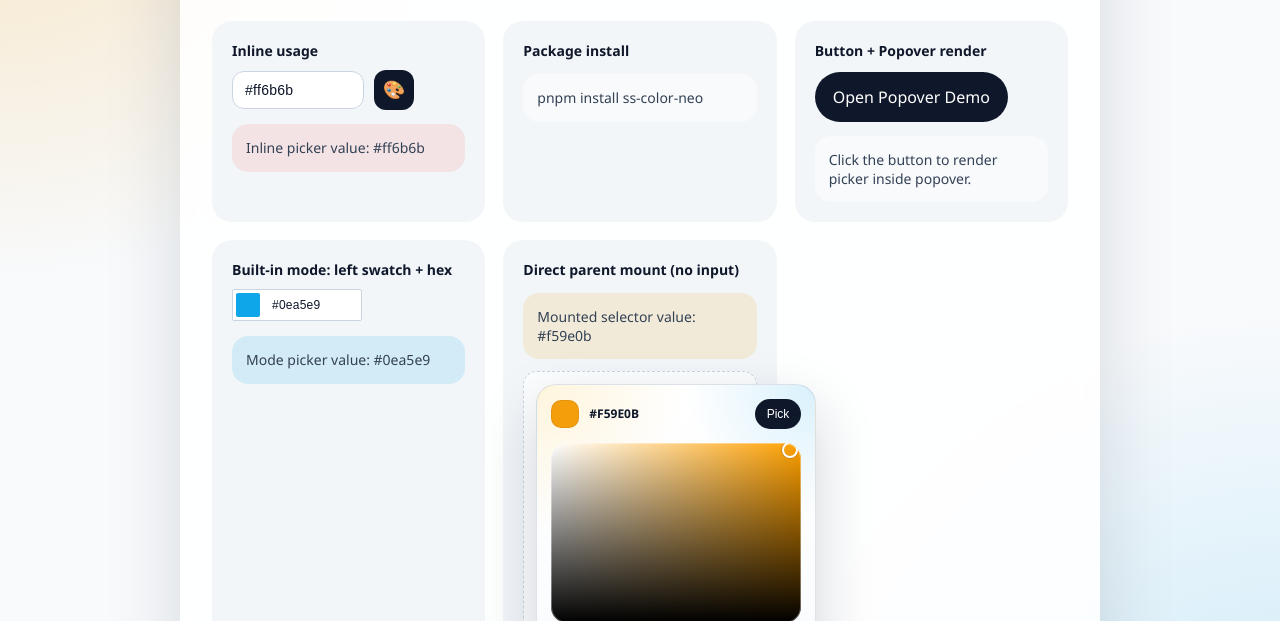
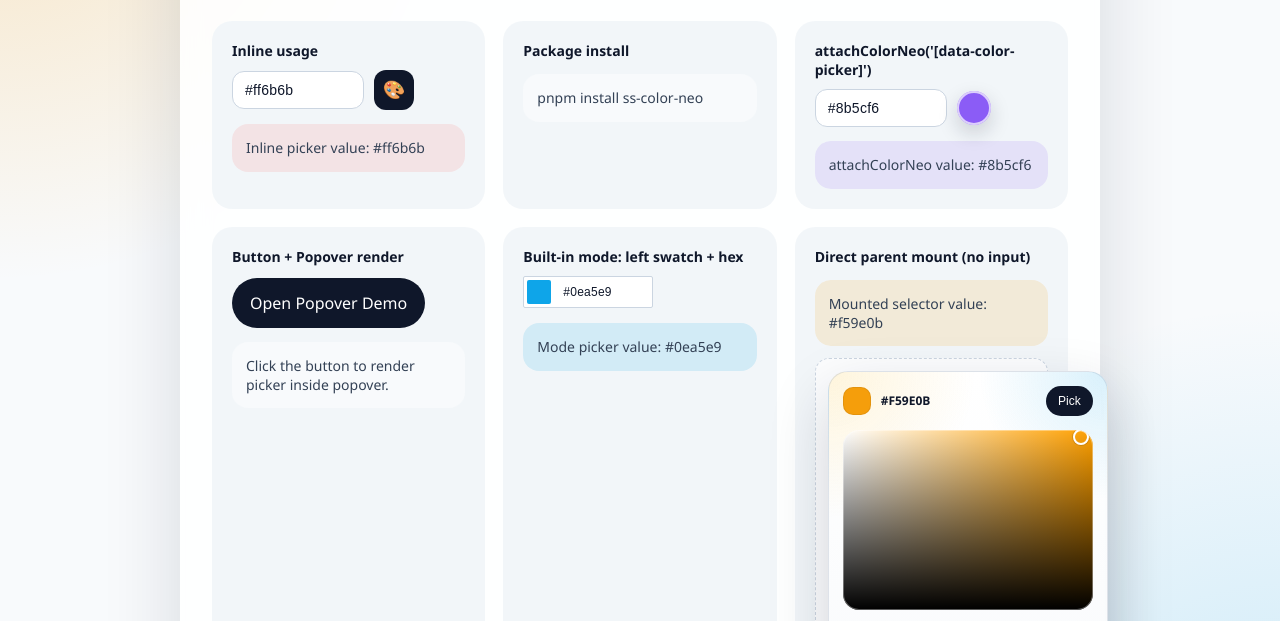
Before and after one commit to nakumar-upland/ss-color-neo, a website built with Vite: page index.html in a window 1280 px wide. Shown: the part 174-795 px from the top of the page. Built offline with nearby package versions, Linux system fonts and the light colour scheme.

Commit message:
docs: align README with demo examples

```diff
--- a/demo/main.ts
+++ b/demo/main.ts
@@ -1,11 +1,13 @@
-import { ColorNeo, mountColorNeo } from '../src';
+import { ColorNeo, attachColorNeo, mountColorNeo } from '../src';
 
 const inlineInput = document.querySelector<HTMLInputElement>('#inline-color');
 const modalInput = document.querySelector<HTMLInputElement>('#modal-color');
 const modeInput = document.querySelector<HTMLInputElement>('#mode-color');
+const attachedInput = document.querySelector<HTMLInputElement>('#attached-color');
 const inlineOutput = document.querySelector<HTMLDivElement>('#inline-output');
 const modalOutput = document.querySelector<HTMLDivElement>('#modal-output');
 const modeOutput = document.querySelector<HTMLDivElement>('#mode-output');
+const attachedOutput = document.querySelector<HTMLDivElement>('#attached-output');
 const popoverOutput = document.querySelector<HTMLDivElement>('#popover-output');
 const mountOutput = document.querySelector<HTMLDivElement>('#mount-output');
 const mountRoot = document.querySelector<HTMLDivElement>('#mount-root');
@@ -21,9 +23,11 @@ if (
   !inlineInput ||
   !modalInput ||
   !modeInput ||
+  !attachedInput ||
   !inlineOutput ||
   !modalOutput ||
   !modeOutput ||
+  !attachedOutput ||
   !popoverOutput ||
   !mountOutput ||
   !mountRoot ||
@@ -64,6 +68,13 @@ const modePicker = new ColorNeo(modeInput, {
   }
 });
 
+const [attachedPicker] = attachColorNeo('[data-color-picker]', {
+  onChange: (hex) => {
+    attachedOutput.textContent = `attachColorNeo value: ${hex}`;
+    attachedOutput.style.background = `${hex}22`;
+  }
+});
+
 const mountedPicker = mountColorNeo(mountRoot, {
   value: '#f59e0b',
   onChange: (hex) => {
@@ -75,6 +86,7 @@ const mountedPicker = mountColorNeo(mountRoot, {
 inlinePicker.setValue(inlineInput.value, true);
 modalPicker.setValue(modalInput.value, true);
 modePicker.setValue(modeInput.value, true);
+attachedPicker?.setValue(attachedInput.value, true);
 mountedPicker.setValue('#f59e0b', true);
 
 openButton.addEventListener('click', () => dialog.showModal());
--- a/index.html
+++ b/index.html
@@ -232,6 +232,11 @@
           <div class="color-output">pnpm install ss-color-neo</div>
         </div>
         <div class="card">
+          <label for="attached-color">attachColorNeo('[data-color-picker]')</label>
+          <input id="attached-color" data-color-picker value="#8b5cf6" />
+          <div id="attached-output" class="color-output"></div>
+        </div>
+        <div class="card">
           <label>Button + Popover render</label>
           <button id="open-popover" class="demo-button" type="button">Open Popover Demo</button>
           <div id="popover-output" class="color-output">Click the button to render picker inside popover.</div>
```
Also changed, not shown: README.md.
